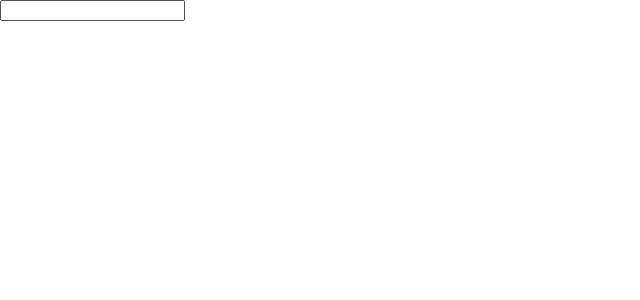
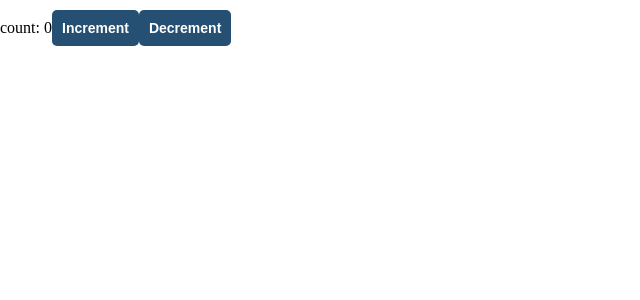
Before and after one commit to EMinasian/react-hands-on, a React (Vite) app: page /custom-hooks in a window 1280 px wide. Shown: the top 300 px of the page, without its empty margins (0-640 px from the left). Built offline with nearby package versions, Linux system fonts and the light colour scheme.

Commit message:
fix: useCount as custom hook

```diff
--- a/src/routes/CustomHooks/CustomHooks.jsx
+++ b/src/routes/CustomHooks/CustomHooks.jsx
@@ -1,14 +1,14 @@
-import { useState } from "react";
+import useCount from "./useLocalStorage";
 
 export default function CustomHooks() {
 
-  const [name, setName] = useState()
+  const {count, increment, decrement} = useCount()
 
   return (
-    <input
-      type="text"
-      value={name}
-      onChange={(e) => { setName(e.target.value) }}
-    />
+    <>
+      <span>{`count: ${count}`}</span>
+      <button onClick={increment}>Increment</button>
+      <button onClick={decrement}>Decrement</button>
+    </>
   )
 }
--- a/src/routes/CustomHooks/useLocalStorage.js
+++ b/src/routes/CustomHooks/useLocalStorage.js
@@ -1,8 +1,20 @@
 import { useState } from "react";
 
-export default function useLocalStorage(initialValue) {
+const setInitial = () => {
+  const count = localStorage.getItem('count')
+  return Number(count) ?? 0
+}
 
-  const [value, setValue] = useState(initialValue)
+export default function useCount(initialValue) {
 
-  return [value, setValue]
+  const [value, setValue] = useState(setInitial)
+
+  const increment = () => { setValue(prev => prev + 1) }
+  const decrement = () => { setValue(prev => prev - 1) }
+
+  return {
+    count: value,
+    increment,
+    decrement
+  }
 }
```
